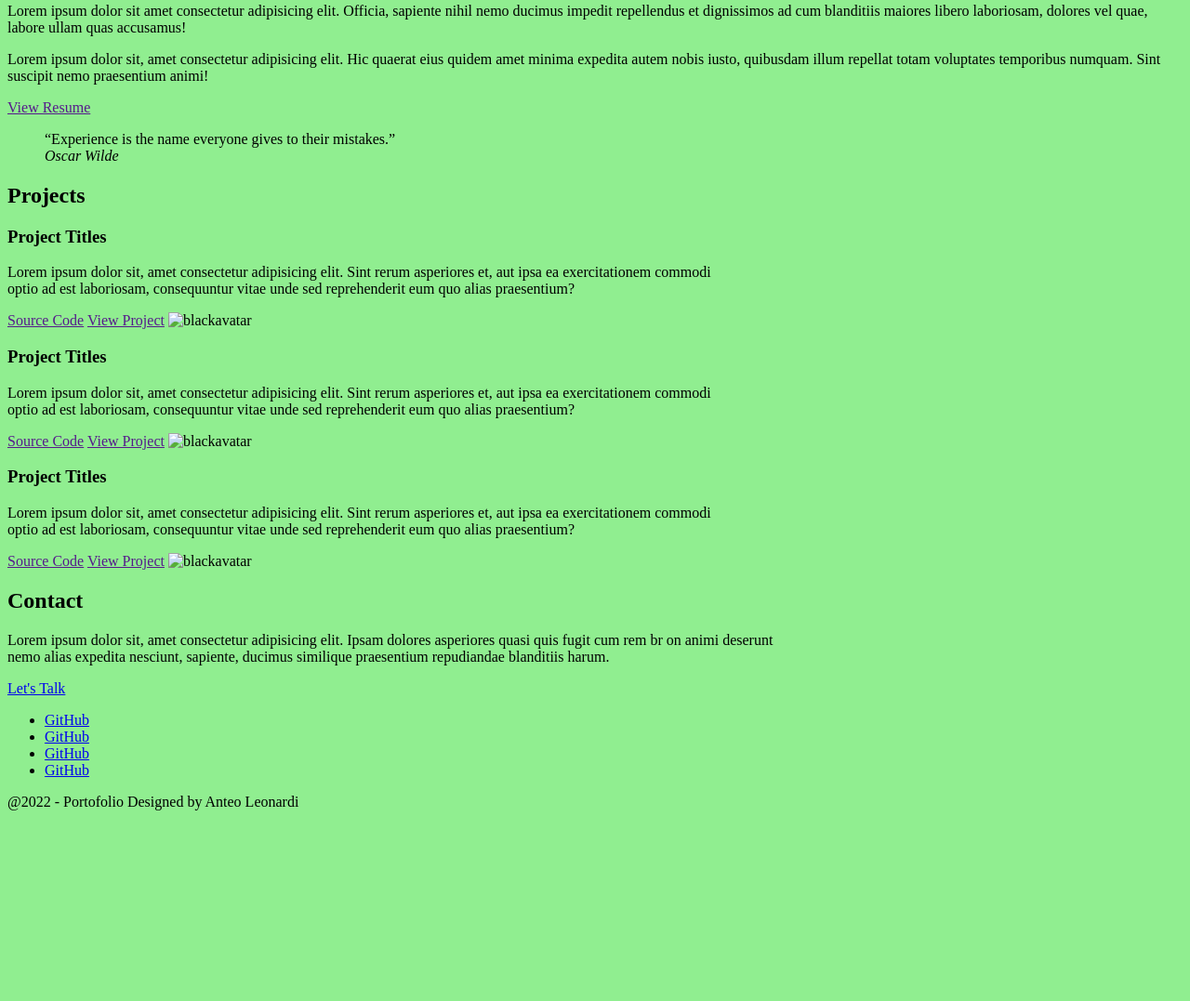
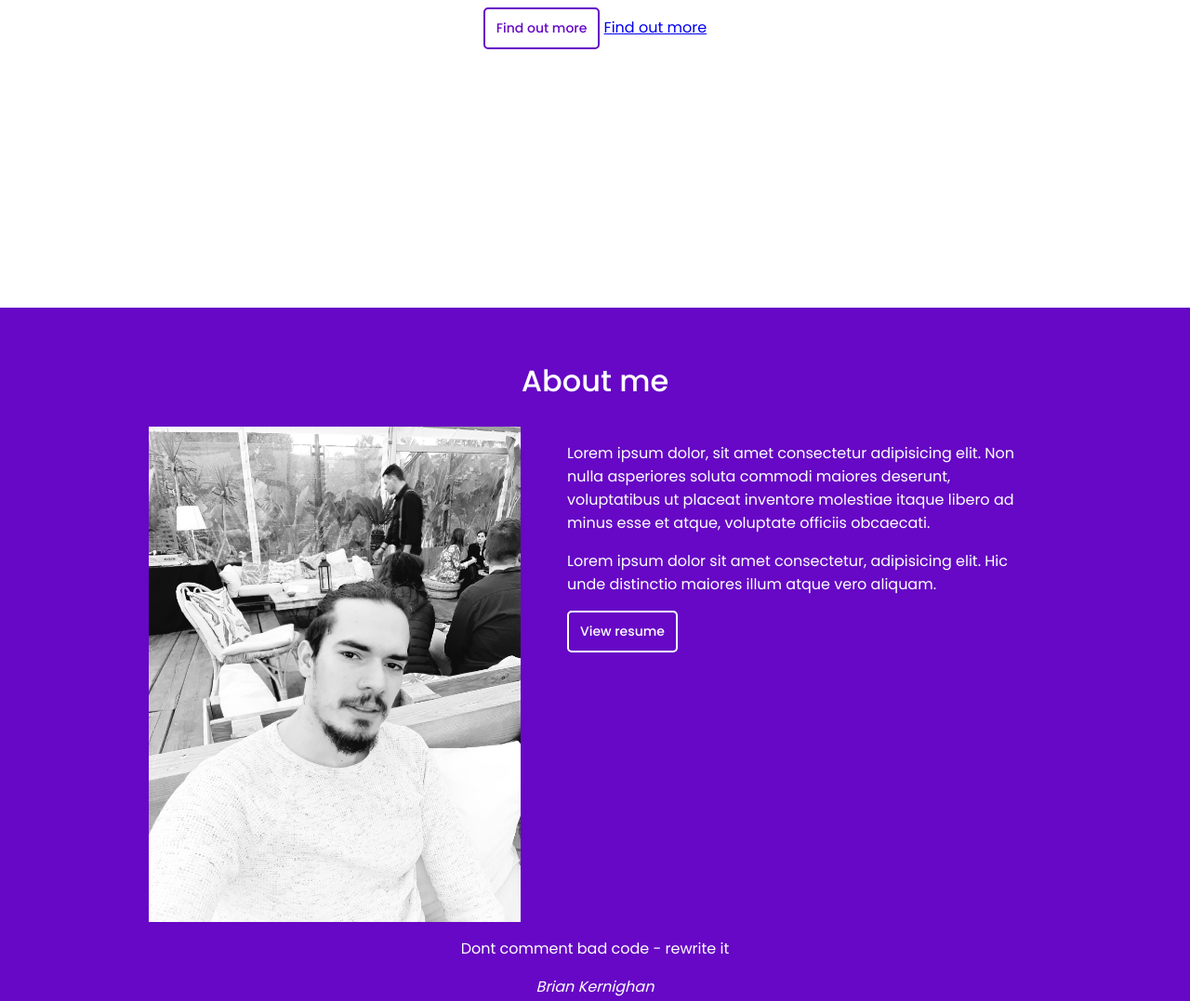
Before and after one commit to anteo123/anteo123.github.io, a plain HTML site: page index.html in a window 1280 px wide. Shown: the part 469-1546 px from the top of the page at 93% size. Before the commit the page ends 1357 px from the top, so only its background shows below. Drawn offline with Linux system fonts and the light colour scheme.

Commit message:
add index.html & index.css

```diff
--- a/index.html
+++ b/index.html
@@ -4,100 +4,144 @@
     <meta charset="UTF-8" />
     <meta http-equiv="X-UA-Compatible" content="IE=edge" />
     <meta name="viewport" content="width=device-width, initial-scale=1.0" />
-    <link rel="stylesheet" href="styles.css" />
-    <title>Anteo Leonardi Portofolio</title>
+    <link rel="shortcut icon" type="image/x-icon" href="favicon.ico" />
+
+    <!-- font import -->
+    <link
+      href="https://fonts.googleapis.com/css2?family=Poppins:wght@400;500;700&display=swap"
+      rel="stylesheet"
+    />
+
+    <link rel="stylesheet" href="./styles/css/index.css" />
+
+    <title>Anteo Portfolio</title>
   </head>
   <body>
-    <header>
-      <h1>
-        Hello, my name is Anteo Leonardi <br />
-        A Full Stack Developer
+    <header class="header">
+      <div class="header-content">
+        <h1 class="header-title">
+          Hello, my name is <span>Anteo Leonardi</span><br />A Full Stack
+          Developer
         </h1>
-      <a href="https://github.com/anteo123">Find Out More</a>
+        <a href="#about" class="button button-primary">Find out more</a>
+        <a href="#about">Find out more</a>
+      </div>
     </header>
     <main>
-      <section class="about">
-        <h2>About Me</h2>
-        <div>
-          <img width="250" src="./images/blackavatar.png" alt="blackavatar" />
+      <section class="about" id="about">
+        <h2>About me</h2>
+        <div class="about-content">
+          <img
+            src="./assets/images/anteo-img.jpg"
+            alt="developer Anteo Leonardi"
+            class="about-img"
+          />
+          <div class="about-p">
             <p>
-            Lorem ipsum dolor sit amet consectetur adipisicing elit. Officia,
-            sapiente nihil nemo ducimus impedit repellendus et dignissimos ad
-            cum blanditiis maiores libero laboriosam, dolores vel quae, labore
-            ullam quas accusamus!
+              Lorem ipsum dolor, sit amet consectetur adipisicing elit. Non
+              nulla asperiores soluta commodi maiores deserunt, voluptatibus ut
+              placeat inventore molestiae itaque libero ad minus esse et atque,
+              voluptate officiis obcaecati.
             </p>
             <p>
-            Lorem ipsum dolor sit, amet consectetur adipisicing elit. Hic
-            quaerat eius quidem amet minima expedita autem nobis iusto,
-            quibusdam illum repellat totam voluptates temporibus numquam. Sint
-            suscipit nemo praesentium animi!
+              Lorem ipsum dolor sit amet consectetur, adipisicing elit. Hic unde
+              distinctio maiores illum atque vero aliquam.
             </p>
-          <a href="">View Resume</a>
+            <a href="#about" class="button button-secondary">View resume</a>
           </div>
-        <blockquote>
-          “Experience is the name everyone gives to their mistakes.”<br />
-          <cite>Oscar Wilde</cite>
-        </blockquote>
+        </div>
+        <div class="about-quote">
+          <blockquote>Dont comment bad code - rewrite it</blockquote>
+          <cite>Brian Kernighan</cite>
+        </div>
       </section>
       <section class="projects">
         <h2>Projects</h2>
-        <article>
-          <h3>Project Titles</h3>
+        <article class="projects-article">
+          <div class="project-article-pad">
+            <h3>Project Title</h3>
             <p>
-            Lorem ipsum dolor sit, amet consectetur adipisicing elit. Sint rerum
-            asperiores et, aut ipsa ea exercitationem commodi <br />
-            optio ad est laboriosam, consequuntur vitae unde sed reprehenderit
-            eum quo alias praesentium?
+              Lorem ipsum dolor sit amet consectetur adipisicing elit. Alias
+              maiores nihil soluta ad at laborum error, quas quaerat quis!
+              Perferendis facilis pariatur libero quas neque magnam quisquam
+              optio quasi itaque
             </p>
-          <a href="">Source Code</a>
-          <a href="">View Project</a>
-          <img width="600" src="./images/project1.webp" alt="blackavatar" />
+            <a class="button button-primary" href="">Source Code</a>
+            <a class="button button-tertiary" href="">View Project</a>
+          </div>
+          <img
+            class="about-img"
+            src="./assets/images/project1.webp"
+            alt="project"
+          />
         </article>
-        <article>
-          <h3>Project Titles</h3>
+        <br />
+        <article class="projects-article">
+          <div class="project-article-pad">
+            <h3>Project Title</h3>
             <p>
-            Lorem ipsum dolor sit, amet consectetur adipisicing elit. Sint rerum
-            asperiores et, aut ipsa ea exercitationem commodi <br />
-            optio ad est laboriosam, consequuntur vitae unde sed reprehenderit
-            eum quo alias praesentium?
+              Lorem ipsum dolor sit amet consectetur adipisicing elit. Alias
+              maiores nihil soluta ad at laborum error, quas quaerat quis!
+              Perferendis facilis pariatur libero quas neque magnam quisquam
+              optio quasi itaque
             </p>
-          <a href="">Source Code</a>
-          <a href="">View Project</a>
-          <img width="600" src="./images/project1.webp" alt="blackavatar" />
+            <a class="button button-primary" href="">Source Code</a>
+            <a class="button button-tertiary" href="">View Project</a>
+          </div>
+          <img
+            class="about-img"
+            src="./assets/images/project1.webp"
+            alt="project"
+          />
         </article>
-        <article>
-          <h3>Project Titles</h3>
+        <br />
+        <article class="projects-article">
+          <div class="project-article-pad">
+            <h3>Project Title</h3>
             <p>
-            Lorem ipsum dolor sit, amet consectetur adipisicing elit. Sint rerum
-            asperiores et, aut ipsa ea exercitationem commodi <br />
-            optio ad est laboriosam, consequuntur vitae unde sed reprehenderit
-            eum quo alias praesentium?
+              Lorem ipsum dolor sit amet consectetur adipisicing elit. Alias
+              maiores nihil soluta ad at laborum error, quas quaerat quis!
+              Perferendis facilis pariatur libero quas neque magnam quisquam
+              optio quasi itaque
             </p>
-          <a href="">Source Code</a>
-          <a href="">View Project</a>
-          <img width="600" src="./images/project1.webp" alt="blackavatar" />
+            <a class="button button-primary" href="">Source Code</a>
+            <a class="button button-tertiary" href="">View Project</a>
+          </div>
+          <img
+            class="about-img"
+            src="./assets/images/project1.webp"
+            alt="project"
+          />
         </article>
       </section>
+      <br />
       <section class="contact">
+        <div class="about-contact">
           <h2>Contact</h2>
           <p>
-          Lorem ipsum dolor sit, amet consectetur adipisicing elit. Ipsam
-          dolores asperiores quasi quis fugit cum rem br on animi deserunt
-          <br />
-          nemo alias expedita nesciunt, sapiente, ducimus similique praesentium
-          repudiandae blanditiis harum.
+            Lorem ipsum dolor sit, amet consectetur adipisicing elit. Laudantium
+            commodi laboriosam fugiat in labore, nobis officiis aut fuga rem
+            architecto porro numquam vero minus quas ipsa voluptatem dignissimos
+            aliquam magni.
           </p>
-        <a href="mailto:anteoleonardi@gmail.com">Let's Talk</a>
+          <a
+            class="button button-secondary"
+            href="mailto:anteoleonardi@gmail.com"
+            >Let's talk</a
+          >
+        </div>
       </section>
     </main>
-    <footer>
+    <footer class="about-footer">
       <ul>
-        <li><a href="https://anteo123.github.io/">GitHub</a></li>
-        <li><a href="https://anteo123.github.io/">GitHub</a></li>
-        <li><a href="https://anteo123.github.io/">GitHub</a></li>
-        <li><a href="https://anteo123.github.io/">GitHub</a></li>
+        <div class="about-icon">
+          <li class="lione"><a href="" class="social-link github"></a></li>
+          <li class="lione"><a href="" class="social-link linkedin"></a></li>
+          <li class="lione"><a href="" class="social-link twitter"></a></li>
+          <li class="lione"><a href="" class="social-link youtube"></a></li>
+        </div>
       </ul>
-      <p>@2022 - Portofolio Designed by Anteo Leonardi</p>
+      <p class="about-teo">@2022 - Portfolio Design by Anteo Leonardi</p>
     </footer>
   </body>
 </html>
--- /dev/null
+++ b/styles/css/index.css
@@ -0,0 +1,202 @@
+:root {
+  --color-text-primary: #002324;
+  --color-text-secondary: #fff;
+  --color-primary: #6608c5;
+  --color-secondary: #fff;
+}
+
+/* styles reset */
+* {
+  box-sizing: border-box;
+}
+
+body {
+  font-family: "Poppins", sans-serif;
+  margin: 0;
+}
+
+ul {
+  padding: 0;
+  margin: 0;
+  list-style-type: none;
+}
+
+h2 {
+  font-size: 32px;
+  font-weight: 500;
+  line-height: 1.4;
+  text-align: center;
+}
+
+/* end of styles reset */
+
+/* buttons */
+.button {
+  display: inline-block;
+  font-size: 14px;
+  font-weight: 500;
+  padding: 10px 12px;
+  text-decoration: none;
+  border-radius: 5px;
+  transition: all 0.2s ease-in-out;
+}
+
+.button-primary {
+  color: var(--color-primary);
+  border: 2px solid var(--color-primary);
+}
+
+.button-primary:hover {
+  color: var(--color-secondary);
+  background-color: var(--color-primary);
+}
+
+.button-secondary {
+  color: var(--color-secondary);
+  border: 2px solid var(--color-secondary);
+}
+
+.button-secondary:hover {
+  color: var(--color-primary);
+  background-color: var(--color-secondary);
+}
+
+.button-tertiary {
+  color: var(--color-secondary);
+  background-color: var(--color-primary);
+  border: 2px solid var(--color-primary);
+}
+
+.button-tertiary:hover {
+  color: var(--color-primary);
+  background-color: var(--color-secondary);
+}
+
+.button-medium {
+  padding: 15px 20px;
+}
+
+/* end of buttons */
+
+.header {
+  display: flex;
+  justify-content: center;
+  align-items: center;
+  height: 100vh;
+}
+
+.header-content {
+  text-align: center;
+  /* max-width: 856px; */
+}
+
+.header-title {
+  font-size: 48px;
+  font-weight: 500;
+  line-height: 1.4;
+  color: var(--color-text-primary);
+}
+
+.header-title span {
+  color: var(--color-primary);
+}
+
+.about {
+  padding: 30px 0;
+  color: var(--color-text-secondary);
+  background-color: var(--color-primary);
+}
+
+.about-p {
+  padding-left: 50px;
+}
+
+@media (min-width: 992px) {
+  .about-content {
+    display: flex;
+    max-width: 960px;
+    margin: 0 auto;
+  }
+}
+
+.about-img {
+  width: 100%;
+  max-width: 400px;
+}
+
+.about-description {
+  margin-left: 30px;
+}
+
+.about-quote {
+  text-align: center;
+}
+
+.project-article-pad {
+  padding-right: 8px;
+}
+
+.contact {
+  display: flex;
+  justify-content: center;
+  background-color: var(--color-primary);
+  color: var(--color-text-secondary);
+  padding-bottom: 15px;
+}
+
+.about-contact {
+  width: 600px;
+  height: 250px;
+  text-align: center;
+}
+
+.about-footer {
+  text-align: center;
+  background-color: #002324;
+}
+.about-icon {
+  display: flex;
+  justify-content: center;
+}
+
+.about-teo {
+  color: var(--color-text-secondary);
+}
+
+.lione {
+  padding: 15px;
+}
+
+@media (min-width: 992px) {
+  .projects-article {
+    display: flex;
+    max-width: 960px;
+    margin: 0 auto;
+  }
+}
+
+.social-link {
+  display: inline-block;
+  width: 35px;
+  height: 35px;
+  background-size: 35px;
+  background-repeat: no-repeat;
+  background-color: white;
+  border-radius: 50%;
+}
+
+.github {
+  background-image: url(../../assets/icons/icon-github.png);
+}
+
+.linkedin {
+  background-image: url(../../assets/icons/icon-linkedin.png);
+}
+
+.twitter {
+  background-image: url(../../assets/icons/icon-twitter.png);
+}
+
+.youtube {
+  background-image: url(../../assets/icons/icon-youtube.png);
+}
```
Lines whose indentation alone changed are shown as unchanged.
